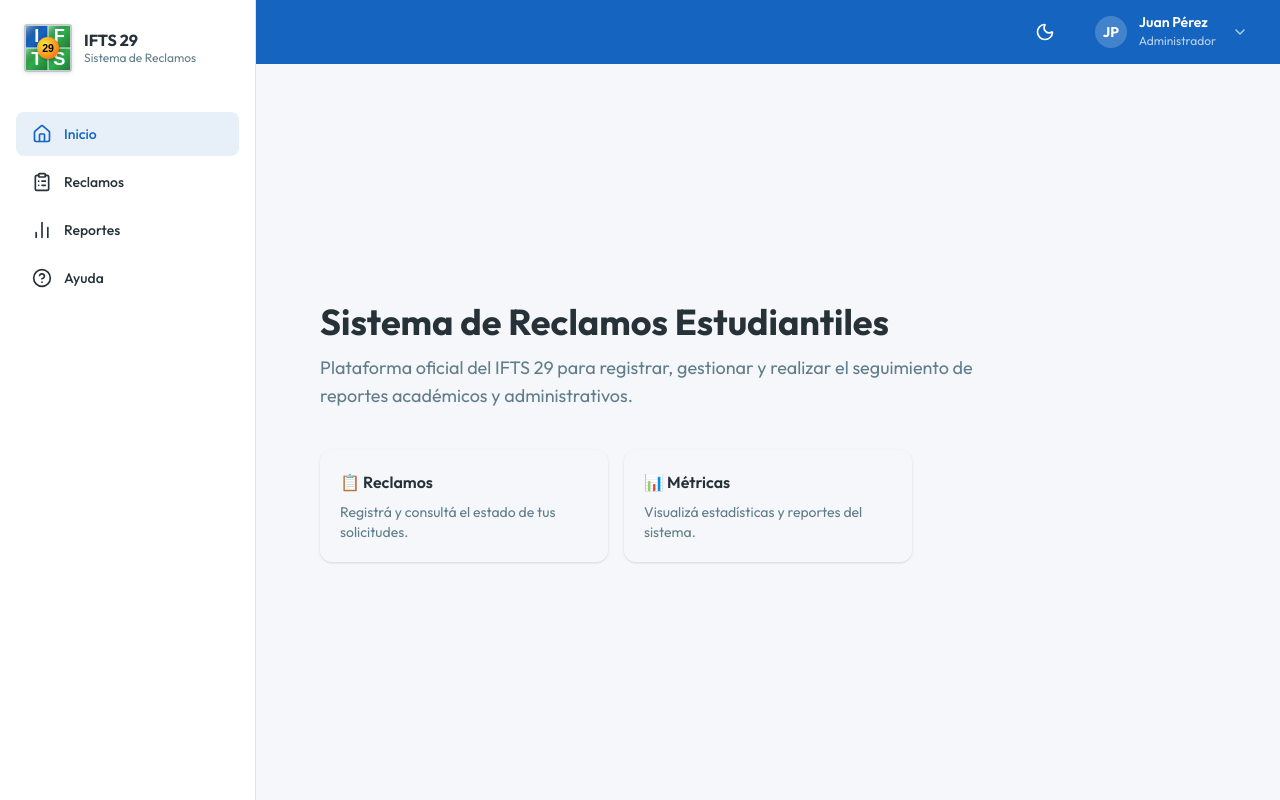
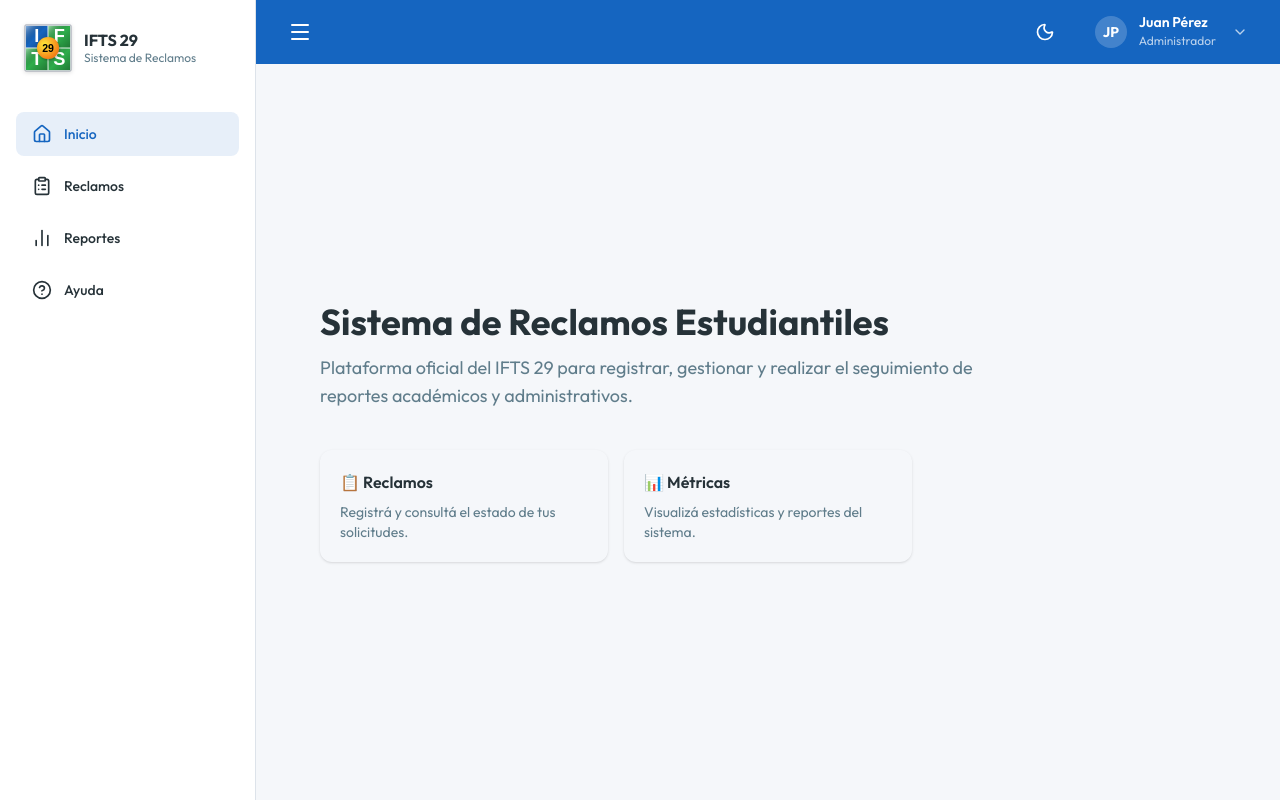
Before and after one commit to LautaroColella/portal-ifts29-front, a React (Vite) app: page / in a window 1280 px wide. Built offline with nearby package versions, Linux system fonts and the light colour scheme.

Commit message:
feat: add sidebar toggle

```diff
--- a/src/components/layout/Layout.jsx
+++ b/src/components/layout/Layout.jsx
@@ -5,6 +5,7 @@ import { Outlet } from 'react-router-dom';
 
 export const Layout = () => {
   const [isDarkMode, setIsDarkMode] = useState(false);
+  const [isSidebarOpen, setIsSidebarOpen] = useState(true);
 
   useEffect(() => {
     if (isDarkMode) {
@@ -16,9 +17,13 @@ export const Layout = () => {
 
   return (
     <div className="flex h-screen overflow-hidden bg-background">
-      <Sidebar />
+      <Sidebar isOpen={isSidebarOpen} />
       <div className="flex flex-col flex-1 overflow-hidden">
-        <Topbar toggleDarkMode={() => setIsDarkMode(!isDarkMode)} isDarkMode={isDarkMode} />
+        <Topbar
+          toggleDarkMode={() => setIsDarkMode(!isDarkMode)}
+          isDarkMode={isDarkMode}
+          toggleSidebar={() => setIsSidebarOpen(!isSidebarOpen)}
+        />
         <main className="flex-1 overflow-y-auto p-6 md:p-8">
           <Outlet />
         </main>
--- a/src/components/layout/Sidebar.jsx
+++ b/src/components/layout/Sidebar.jsx
@@ -45,7 +45,7 @@ const LogoSVG = ({ className }) => (
   </svg>
 );
 
-export const Sidebar = () => {
+export const Sidebar = ({ isOpen }) => {
   const menuItems = [
     { icon: Home, label: 'Inicio', path: '/' },
     { icon: ClipboardList, label: 'Reclamos', path: '/reclamos' },
@@ -54,33 +54,44 @@ export const Sidebar = () => {
   ];
 
   return (
-    <aside className="w-64 bg-surface border-r border-border h-screen flex flex-col transition-colors duration-300">
-      <div className="p-6 flex items-center gap-3">
-        <LogoSVG className="w-12 h-12 shrink-0 drop-shadow-sm" />
-        <div>
+    <aside
+      className={`bg-surface border-r border-border h-screen flex flex-col transition-all duration-300 ease-in-out shrink-0 overflow-hidden ${
+        isOpen ? 'w-64' : 'w-20'
+      }`}
+    >
+      <div className="h-full flex flex-col w-full">
+        <div className={`flex items-center transition-all duration-300 ${isOpen ? 'p-6 gap-3' : 'p-4 justify-center gap-0'}`}>
+          <LogoSVG className={`${isOpen ? 'w-12 h-12' : 'w-10 h-10'} shrink-0 drop-shadow-sm transition-all duration-300`} />
+          <div className={`overflow-hidden whitespace-nowrap transition-all duration-300 ${isOpen ? 'w-auto opacity-100' : 'w-0 opacity-0 hidden'}`}>
             <h1 className="font-bold text-text-main text-base leading-tight">IFTS 29</h1>
             <p className="text-xs text-text-secondary">Sistema de Reclamos</p>
           </div>
         </div>
 
-      <nav className="flex-1 px-4 py-4 space-y-1">
+        <nav className={`flex-1 py-4 space-y-2 transition-all duration-300 ${isOpen ? 'px-4' : 'px-3'}`}>
           {menuItems.map((item) => (
             <NavLink
               key={item.path}
               to={item.path}
+              title={!isOpen ? item.label : undefined}
               className={({ isActive }) =>
-              `flex items-center gap-3 px-4 py-3 rounded-lg text-sm font-medium transition-colors ${
+                `flex items-center py-3 rounded-lg text-sm font-medium transition-colors ${
+                  isOpen ? 'px-4 gap-3' : 'px-0 justify-center gap-0'
+                } ${
                   isActive
                     ? 'bg-[var(--sidebar-active-bg)] text-[var(--sidebar-active-text)]'
                     : 'text-text-main hover:bg-background hover:text-[var(--sidebar-active-text)]'
                 }`
               }
             >
-            <item.icon className="w-5 h-5" />
+              <item.icon className="w-5 h-5 shrink-0" />
+              <span className={`whitespace-nowrap overflow-hidden transition-all duration-300 ${isOpen ? 'w-auto opacity-100' : 'w-0 opacity-0 hidden'}`}>
                 {item.label}
+              </span>
             </NavLink>
           ))}
         </nav>
+      </div>
     </aside>
   );
 };
--- a/src/components/layout/Topbar.jsx
+++ b/src/components/layout/Topbar.jsx
@@ -1,16 +1,19 @@
 import React from 'react';
-import { Search, Bell, ChevronDown, Moon, Sun } from 'lucide-react';
+import { Search, Bell, ChevronDown, Moon, Sun, Menu } from 'lucide-react';
 
-export const Topbar = ({ toggleDarkMode, isDarkMode }) => {
+export const Topbar = ({ toggleDarkMode, isDarkMode, toggleSidebar }) => {
   return (
-    <header className="h-16 bg-brand-blue text-white flex items-center justify-between px-6 transition-colors duration-300">
-      <div className="flex-1 flex items-center gap-4 max-w-2xl">
-        <div className="relative w-full flex items-center text-text-main">
-          {/* <Search className="absolute left-3 w-5 h-5 text-text-secondary" />
+    <header className="h-16 bg-brand-blue text-white flex items-center justify-between px-4 md:px-6 transition-colors duration-300 shrink-0">
+      <div className="flex-1 flex items-center gap-2 md:gap-4 max-w-2xl">
+        <button onClick={toggleSidebar} className="p-2 hover:bg-white/10 rounded-lg transition-colors">
+          <Menu className="w-5 h-5 md:w-6 md:h-6" />
+        </button>
+        <div className="relative w-full flex items-center text-text-main hidden sm:flex">
+          {/* <Search className="absolute left-3 w-4 h-4 md:w-5 md:h-5 text-text-secondary" />
           <input
             type="text"
             placeholder="Buscar reclamos, usuarios, categorías..."
-            className="w-full pl-10 pr-4 py-2 bg-white rounded-md focus:outline-none focus:ring-2 focus:ring-brand-blue/50 text-sm"
+            className="w-full pl-9 md:pl-10 pr-4 py-2 bg-white rounded-md focus:outline-none focus:ring-2 focus:ring-brand-blue/50 text-sm"
           /> */}
         </div>
       </div>
```
Also changed, not shown: src/pages/Placeholders.jsx (indentation only). Lines whose indentation alone changed are shown as unchanged.
